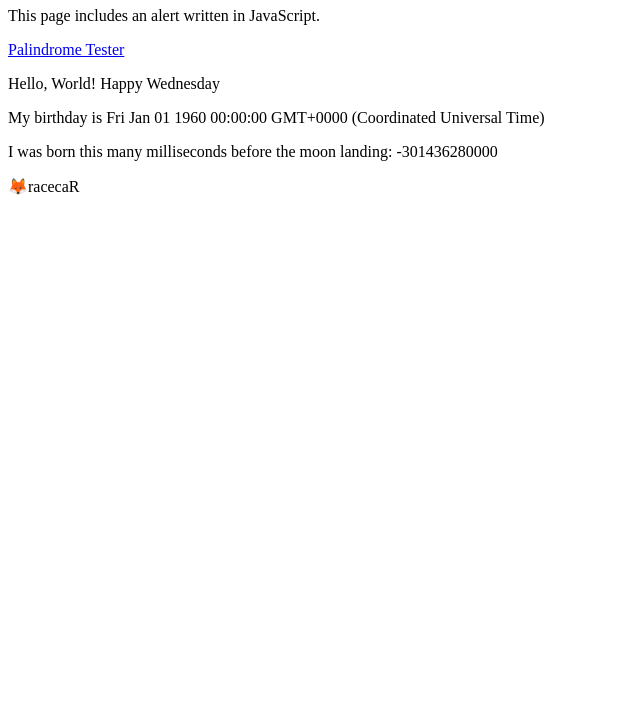
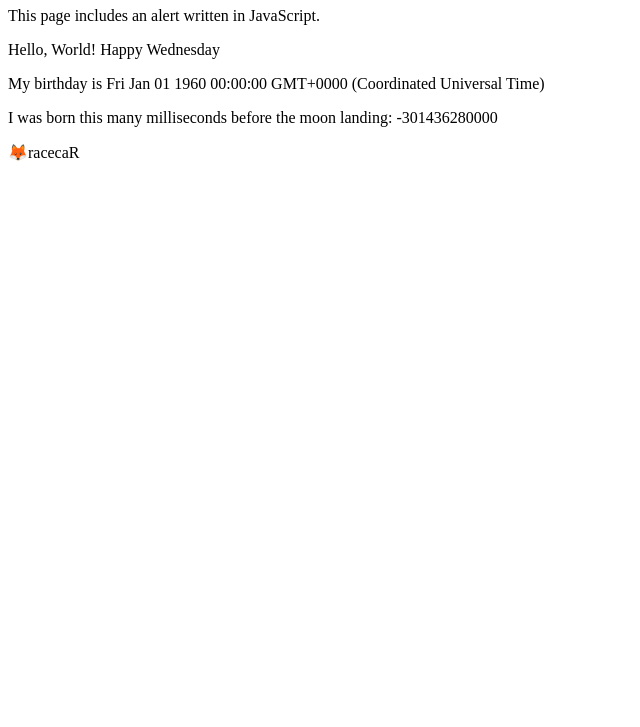
Before and after one commit to Ben3882/js_tutorial, a plain HTML site: page index.html in a window 1280 px wide. Shown: the part 73-800 px from the top of the page, without its empty margins (0-640 px from the left). Drawn offline with Linux system fonts and the light colour scheme.

Commit message:
Revert "added a link to palindrome tester"
This reverts commit 7d13f96432f1c005e44fa7f2c367b51b7970f2f7.

```diff
--- a/index.html
+++ b/index.html
@@ -10,7 +10,6 @@
     <body>
       <h1>Hello World</h1>
       <p>This page includes an alert written in JavaScript.</p>
-      <a href="palindrome.html">Palindrome Tester</a>
       <p id="para1"></p>
       <p id="2"></p>
       <p id="3"></p>
```
